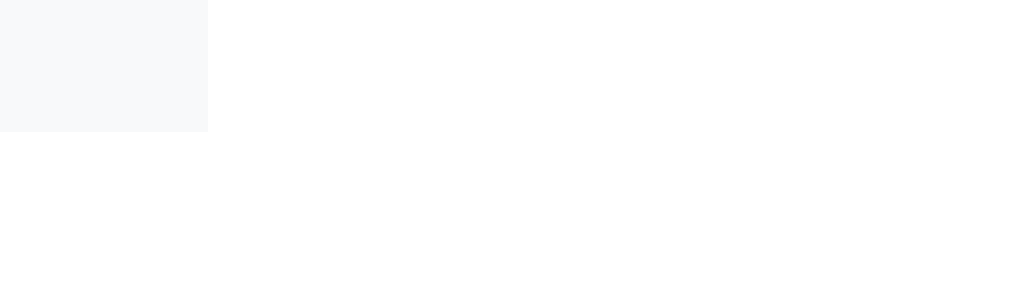
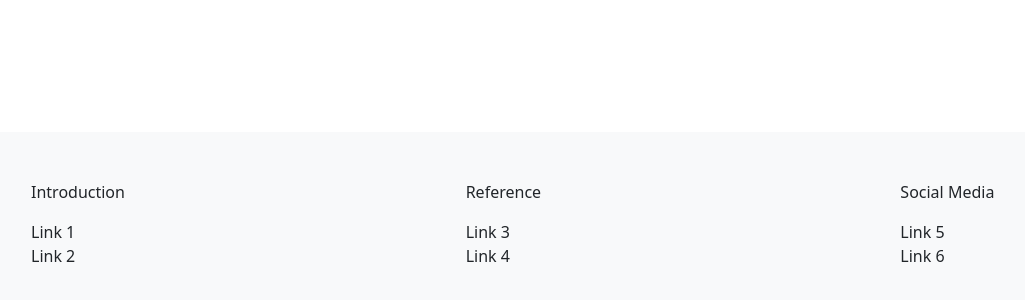
Before and after one commit to nguyenhien512/do-an, a React (Create React App) app: page / in a window 1280 px wide. Shown: the part 724-1024 px from the top of the page, without its empty margins (5-1030 px from the left). Before the commit the page ends 856 px from the top, so only its background shows below. Built offline with nearby package versions, Linux system fonts and the light colour scheme.

Commit message:
Add layout

```diff
--- a/src/App.js
+++ b/src/App.js
@@ -3,13 +3,11 @@ import { BrowserRouter as Router, Routes, Route } from 'react-router-dom';
 
 import Exam from './Pages/Exam/Exam';
 import Header from './Components/Header/Header';
+import Layout from './Components/Layout/Layout';
 
 function App() {
   return (
-    <div className="m-0 vw-100 vh-100">
-      <Header/>
-      <Exam/>
-    </div>
+    <Exam/>
   )}
 
 export default App;
--- /dev/null
+++ b/src/Components/Footer/Footer.js
@@ -0,0 +1,65 @@
+import { Row, Col } from 'react-bootstrap'
+
+function Footer() {
+    const footerNav = [
+        {
+            title: 'Introduction',
+            subMenu: [
+                {
+                    linkText: 'Link 1',
+                    href: "/link1"
+                },
+                {
+                    linkText: 'Link 2',
+                    href: "/link1"
+                }
+            ]
+        },
+        {
+            title: 'Reference',
+            subMenu: [
+                {
+                    linkText: 'Link 3',
+                    href: "/link1"
+                },
+                {
+                    linkText: 'Link 4',
+                    href: "/link1"
+                }
+            ]
+        },
+        {
+            title: 'Social Media',
+            subMenu: [
+                {
+                    linkText: 'Link 5',
+                    href: "/link1"
+                },
+                {
+                    linkText: 'Link 6',
+                    href: "/link1"
+                }
+            ]
+        }
+    ]
+    return (
+        <footer>
+            <Row className="bg-light">
+                {footerNav.map(item => (
+                    <Col className="p-5">
+                        <p className="text-dark">{item.title}</p>
+                        <ul className="list-unstyled">
+                            {item.subMenu.map(link => (
+                                <li>
+                                    <a href={link.href} className="link-dark link-underline-opacity-0">{link.linkText}</a>
+                                </li>
+                            ))}
+                        </ul>
+                    </Col>
+                ))}
+            </Row>
+        </footer>
+    )
+
+}
+export default Footer
--- a/src/Components/Header/Header.js
+++ b/src/Components/Header/Header.js
@@ -2,7 +2,7 @@ import {Container, Nav, Navbar} from 'react-bootstrap';
 
 function Header() {
     return (
-        <Navbar bg="light" data-bs-theme="light">
+        <Navbar bg="primary" data-bs-theme="dark" className="sticky-top">
         <Container>
           <Navbar.Brand href="#home">Exam System</Navbar.Brand>
           <Nav className="me-auto">
--- /dev/null
+++ b/src/Components/Layout/Layout.js
@@ -0,0 +1,36 @@
+import { Row, Col, Container } from 'react-bootstrap'
+import Header from '../Header/Header';
+import Footer from '../Footer/Footer';
+
+function Layout({ leftComponent, mainComponent, rightComponent }) {
+    Layout.defaultProps = {
+        leftComponent: <div></div>,
+        mainComponent: <div></div>,
+        rightComponent: <div></div>
+    }
+    return (
+        <div className="m-0 vw-100 vh-100">
+            <Header />
+            <Row className="bg-body w-100 m-0 h-100">
+                <Col id="left" className="bg-transparent pt-3 d-flex justify-content-center">
+                    <Container>
+                        {leftComponent}
+                    </Container>
+                </Col>
+                <Col id="main" className="bg-white pt-3 d-flex justify-content-center" lg="6" md="6" xs="6">
+                    <Container>
+                        {mainComponent}
+                    </Container>
+                </Col>
+                <Col id="right" className="bg-transparent pt-3 d-flex justify-content-center">
+                    <Container>
+                        {rightComponent}
+                    </Container>
+                </Col>
+            </Row>
+            <Footer/>
+        </div>
+    )
+}
+
+export default Layout
--- a/src/Pages/Exam/Exam.js
+++ b/src/Pages/Exam/Exam.js
@@ -6,11 +6,22 @@ import { Button, Container } from 'react-bootstrap';
 import Form from 'react-bootstrap/Form';
 import Countdown from 'react-countdown';
 import { ListGroup } from 'react-bootstrap';
+import Layout from '../../Components/Layout/Layout';
 
+
+const QuestionNav = ({isDisplay, questions, currentQuestion}) => {
+    return isDisplay ?
+      <ListGroup >
+      {questions.map((item, index) => (
+        <ListGroup.Item key={index} className={index === currentQuestion ? "active" : ""}>Question {index}</ListGroup.Item>
+      ))}
+    </ListGroup>
+    : null
+}
 function Exam() {
   const [currentQuestion, setCurrentQuestion] = useState(0);
   const [answers, setAnswers] = useState([]);
-  const [isStartExam, setIsStartExam] = useState(false);
+  const [isStartExam, setIsStartExam] = useState(true);
   const [isFinishExam, setIsFinishExam] = useState(false);
   const timerRef = useRef(null);
   const [duration, setDuration] = useState(0);
@@ -109,51 +120,56 @@ function Exam() {
    }
 
   return (
-      <Row className="bg-light w-100 m-0 h-100">
-        <Col id="left" className="bg-transparent pt-3">
-          {isStartExam?
-                    <ListGroup >
-                    {questions.map((item, index) => (
-                      <ListGroup.Item key={index} className={index === currentQuestion ? "highlighted" : ""}>Question {index}</ListGroup.Item>
-                    ))}
-                  </ListGroup>
-            : null}
+    <Layout
+    leftComponent =
+      {<QuestionNav isDisplay={isStartExam} questions={questions} currentQuestion={currentQuestion}/>}
+    />
+    //   <Row className="bg-light w-100 m-0 h-100">
+    //     <Col id="left" className="bg-transparent pt-3">
 
-        </Col>
-        <Col id="main" className="bg-white pt-3" lg="8" md="6" xs="6">
-          <Container className="d-inline-flex justify-content-center"><Button disabled={isStartExam} onClick={handleStart} >Start Exam</Button></Container>
-          {isStartExam?
-                    <Form onSubmit={handleSubmit} className="form mt-3">
-                    {questions.map((item, index) => (
-                      <Question question={item} isDisplay={index === currentQuestion} postAnswer={postAnswer} isDisabled={false}/>
-                    ))}
-                    <Container className="d-flex justify-content-between">
-                    <Button onClick={handleNext} className="float-start">
-                      Next
-                    </Button>
-                    <Button type="submit" className="float-end">
-                      Submit
-                    </Button>
-                    </Container>
-                  </Form>
-          : null}
-          {
-            isFinishExam ?
-            <Container className="text-center">
-              <h2>Summary</h2>
-                {answers.map((item) => (
-                  <p>Question {item.questionId} : <span>{item.answer}</span>
-                  </p>
-                ))}
-                <p>Duration {duration}</p>
-            </Container>
-            : null
-          }
-        </Col>
-        <Col className="bg-transparent pt-3 d-flex justify-content-center" id="right">
-          {isStartExam ? <Countdown date={startTime + 15000} autoStart={true} ref={timerRef} onComplete={handleTimeOut}/> : null}
-        </Col>
-      </Row>
+    //       {/* {isStartExam?
+    //                 <ListGroup >
+    //                 {questions.map((item, index) => (
+    //                   <ListGroup.Item key={index} className={index === currentQuestion ? "highlighted" : ""}>Question {index}</ListGroup.Item>
+    //                 ))}
+    //               </ListGroup>
+    //         : null} */}
+
+    //     </Col>
+    //     <Col id="main" className="bg-white pt-3" lg="8" md="6" xs="6">
+    //       <Container className="d-inline-flex justify-content-center"><Button disabled={isStartExam} onClick={handleStart} >Start Exam</Button></Container>
+    //       {isStartExam?
+    //                 <Form onSubmit={handleSubmit} className="form mt-3">
+    //                 {questions.map((item, index) => (
+    //                   <Question question={item} isDisplay={index === currentQuestion} postAnswer={postAnswer} isDisabled={false}/>
+    //                 ))}
+    //                 <Container className="d-flex justify-content-between">
+    //                 <Button onClick={handleNext} className="float-start">
+    //                   Next
+    //                 </Button>
+    //                 <Button type="submit" className="float-end">
+    //                   Submit
+    //                 </Button>
+    //                 </Container>
+    //               </Form>
+    //       : null}
+    //       {
+    //         isFinishExam ?
+    //         <Container className="text-center">
+    //           <h2>Summary</h2>
+    //             {answers.map((item) => (
+    //               <p>Question {item.questionId} : <span>{item.answer}</span>
+    //               </p>
+    //             ))}
+    //             <p>Duration {duration}</p>
+    //         </Container>
+    //         : null
+    //       }
+    //     </Col>
+    //     <Col className="bg-transparent pt-3 d-flex justify-content-center" id="right">
+    //       {isStartExam ? <Countdown date={startTime + 15000} autoStart={true} ref={timerRef} onComplete={handleTimeOut}/> : null}
+    //     </Col>
+    //   </Row>
   );
 }
 
```
